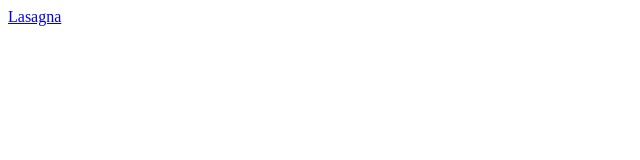
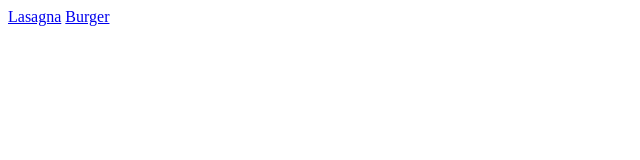
Before and after one commit to LedaThemis/odin-recipes, a plain HTML site: page index.html in a window 1280 px wide. Shown: the full height of the page, 0-640 px from the left. Drawn offline with Linux system fonts and the light colour scheme.

Commit message:
add burger page

```diff
--- a/index.html
+++ b/index.html
@@ -1 +1,2 @@
 <a href="./recipes/lasagna.html" alt="lasagna page">Lasagna</a>
+<a href="./recipes/burger.html" alt="burger page">Burger</a>
```
